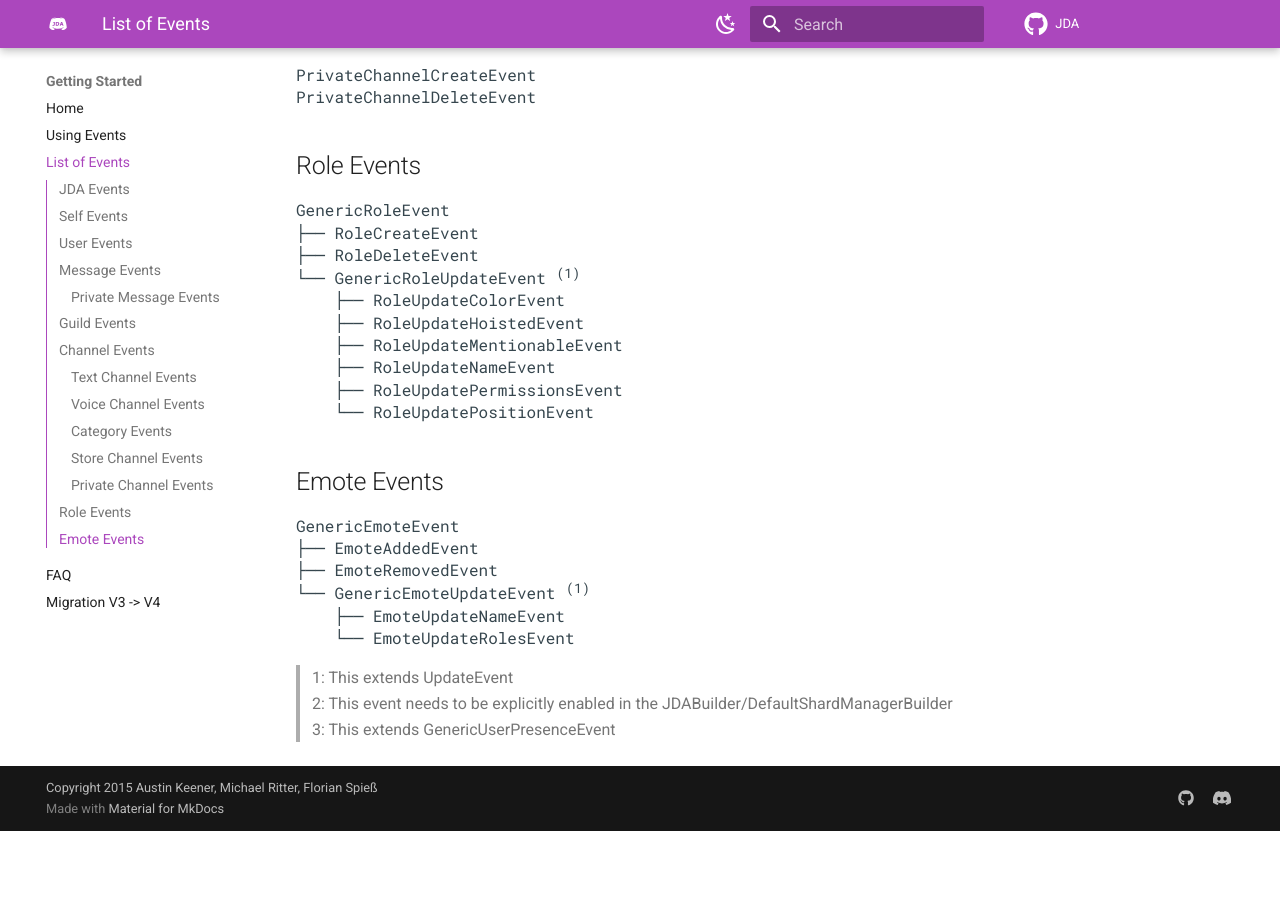
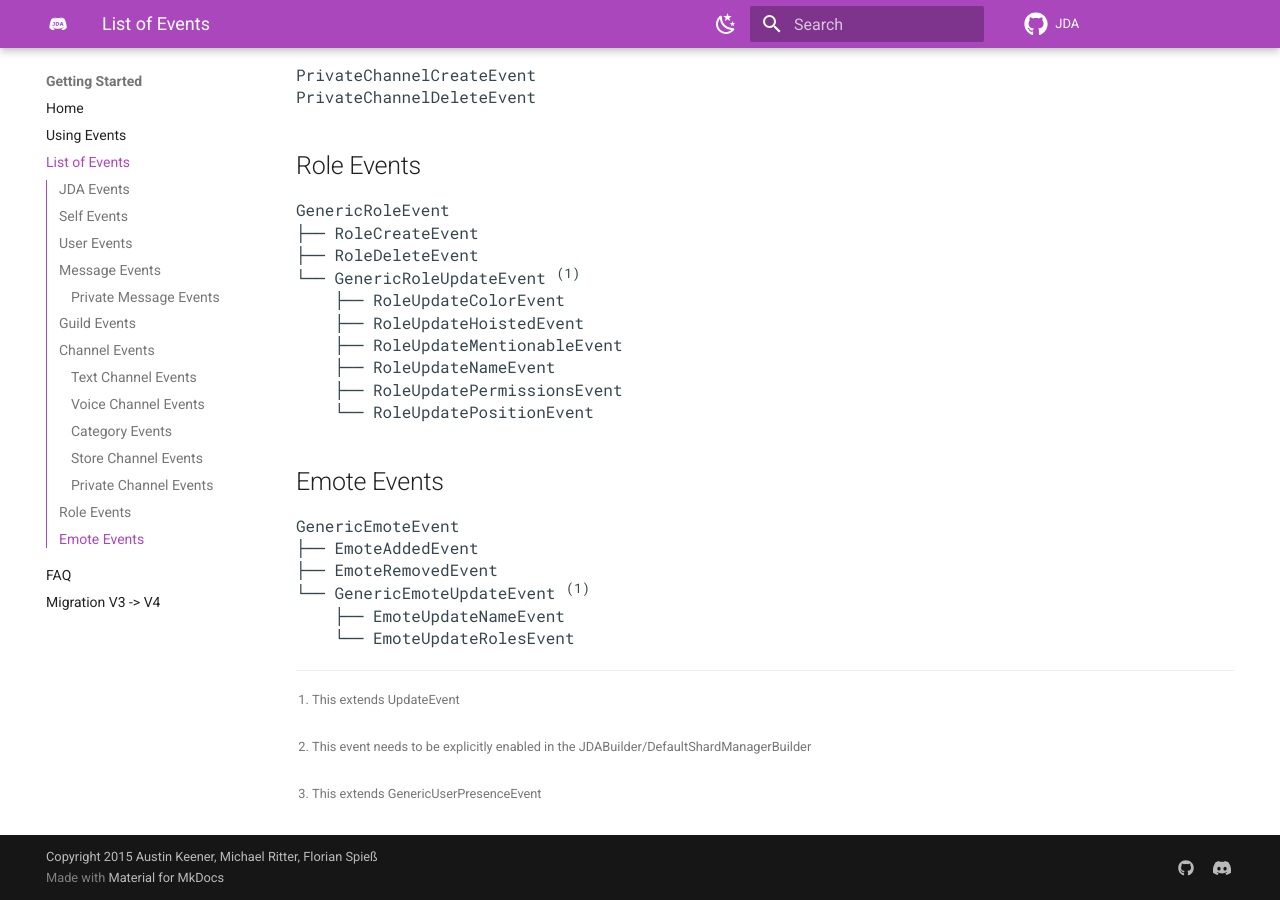
Before and after one commit to discord-jda/JDA-Website, an MkDocs documentation site: the page built from docs/introduction/events-list.md, in a window 1280 px wide and 900 px high, scrolled down 4657 px. Built offline with MkDocs 1.6.1 and Material for MkDocs 9.7.7, drawn with Linux system fonts in a browser that asks for light colours; comment, search, counter and statistics services are not loaded; before the commit the page ends 5488 px from its top, so only the background shows below that.

Commit message:
Use footnotes in events list

```diff
--- a/docs/introduction/events-list.md
+++ b/docs/introduction/events-list.md
@@ -244,6 +244,6 @@ GenericEmoteEvent
     └── EmoteUpdateRolesEvent
 </pre>
 
-> 1: This extends UpdateEvent<br>
-> 2: This event needs to be explicitly enabled in the JDABuilder/DefaultShardManagerBuilder<br>
-> 3: This extends GenericUserPresenceEvent
+[^1]: This extends UpdateEvent<br>
+[^2]: This event needs to be explicitly enabled in the JDABuilder/DefaultShardManagerBuilder<br>
+[^3]: This extends GenericUserPresenceEvent
```
